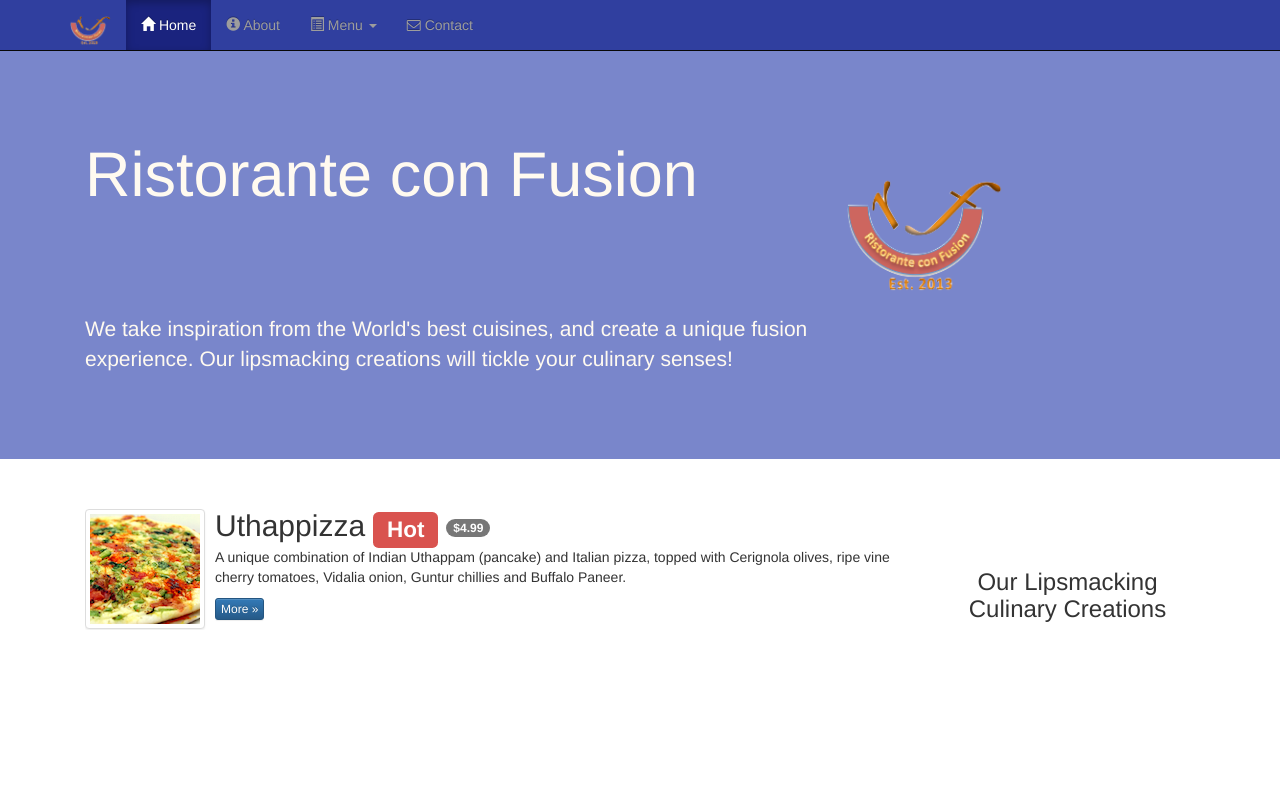
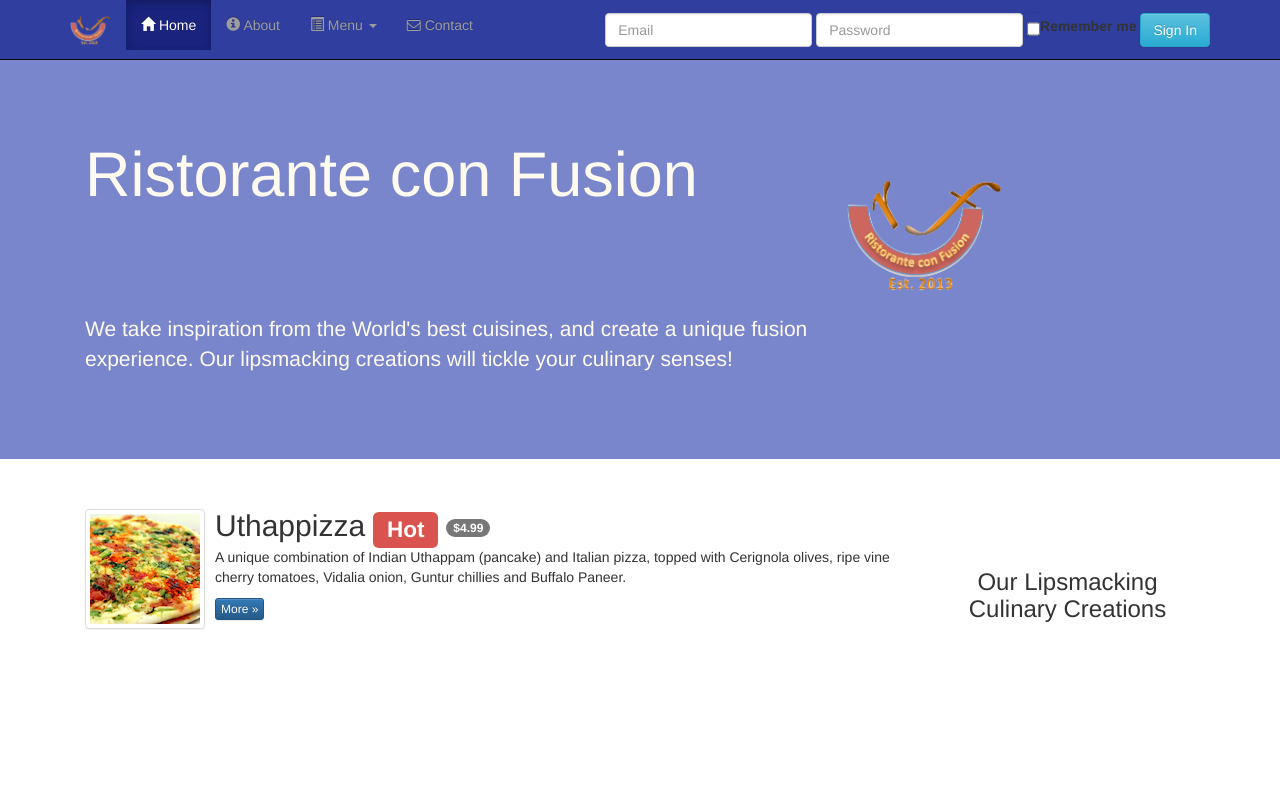
Before and after one commit to mikezaloznyy/conFusion, a plain HTML site: page index.html in a window 1280 px wide. Shown: the top 800 px of the page. Drawn offline with nearby package versions, Linux system fonts and the light colour scheme.

Commit message:
assignment 2 part 1

```diff
--- a/index.html
+++ b/index.html
@@ -57,6 +57,18 @@
                 </li>
                 <li><a href="contactus.html"><i class="fa fa-envelope-o"></i> Contact</a></li>
             </ul>
+            <form class="navbar-form navbar-right" role="search">
+                <div class="form-group">
+                    <label class="sr-only">Email</label><input type="text" class="form-control" name="username" placeholder="Email">
+                </div>
+                <div class="form-group">
+                    <label class="sr-only">Password</label><input type="password" class="form-control" name="password" placeholder="Password">
+                </div>
+                <div class="form-group">
+                    <label><input type="checkbox" class="form-control" value="">Remember me</label>
+                </div>
+                <button type="submit" class="btn btn-info">Sign In</button>
+            </form>
            </div>
         </div>
     </nav>
```
